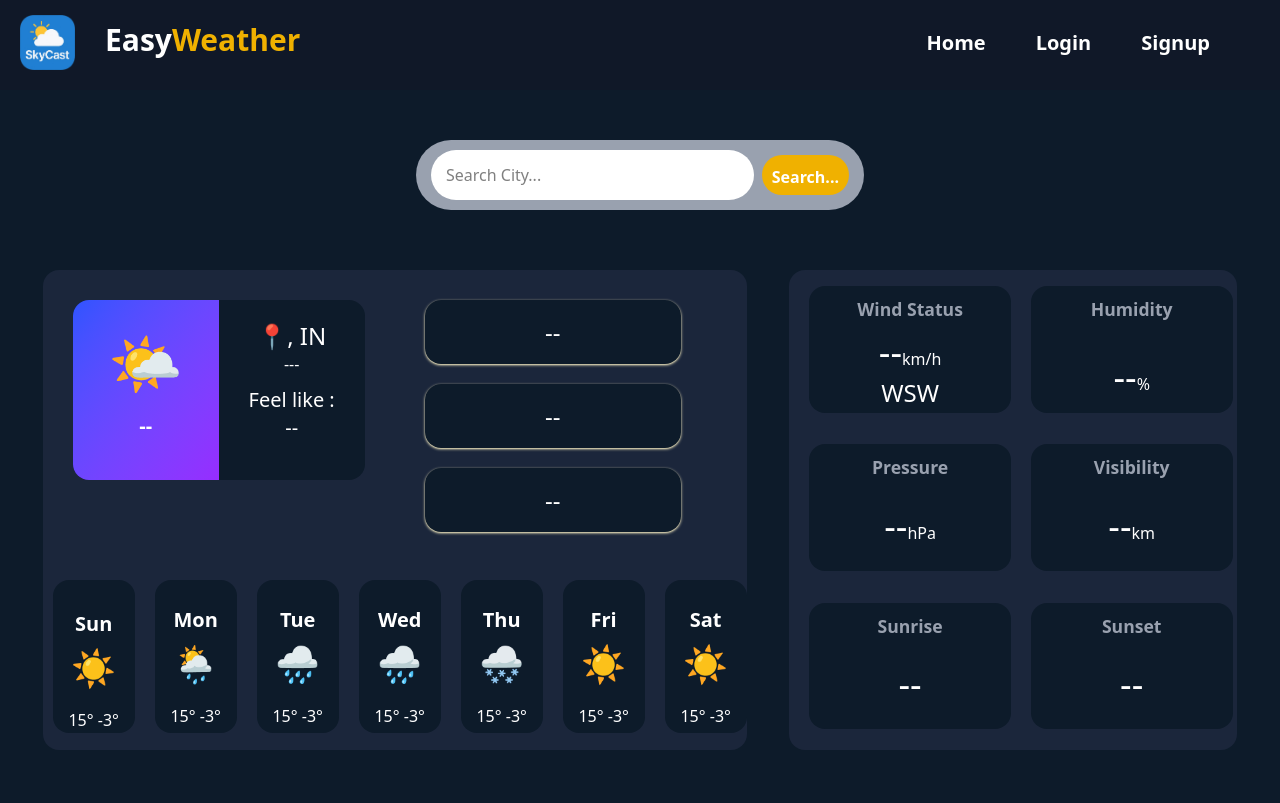
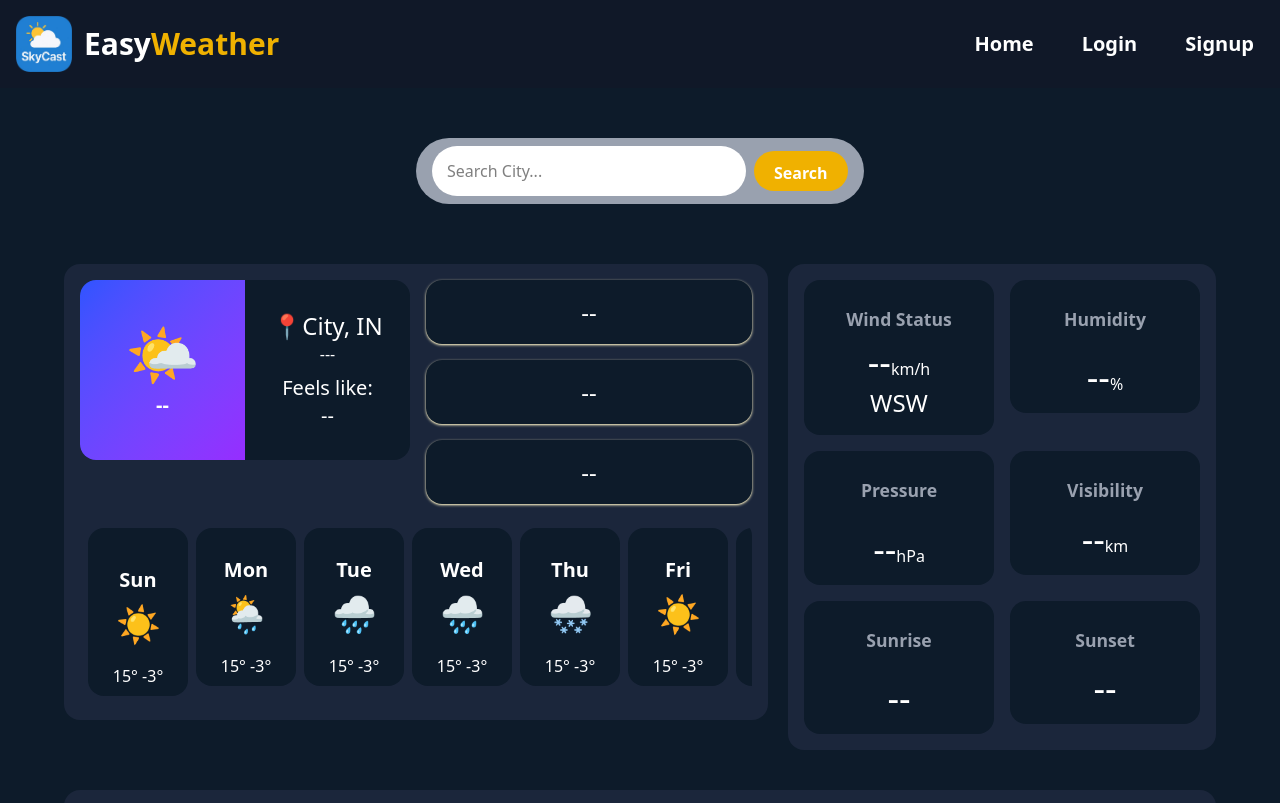
Before and after one commit to AjinathGame/EasyWeather, a React (Vite) app: page / in a window 1280 px wide. Shown: the top 803 px of the page. Built offline with nearby package versions, Linux system fonts and the light colour scheme.

Commit message:
add media quries

```diff
--- a/src/components/Navbar.jsx
+++ b/src/components/Navbar.jsx
@@ -6,19 +6,22 @@ import Logo from '../assets/favicon.png'
 const Navbar = () => {
   return (
     <>
-      <div className='h-auto pb-[20px] w-screen bg-gray-900 flex justify-between flex-col md:flex-row md:items-center md:justify-between items-start '>
-        <img src={Logo} className='h-[70px] w-[70px] pt-[15px] ml-[20px]'></img>
-        <h1 className='text-white text-3xl font-bold ml-[30px] mt-[10px]  '>Easy<span className='text-yellow-500'>Weather</span></h1>
-        <div className='flex mr-[70px] gap-[50px] w-screen justify-center items-center mt-[15px] md:justify-end'>
+      <div className='h-auto w-screen bg-gray-900 flex flex-col sm:flex-row items-center justify-between p-4 gap-4'>
+        {/* Logo and Title */}
+        <div className="flex items-center justify-center">
+          <img src={Logo} alt="EasyWeather Logo" className='h-12 w-12 sm:h-14 sm:w-14' />
+          <h1 className='text-white text-2xl sm:text-3xl font-bold ml-3'>Easy<span className='text-yellow-500'>Weather</span></h1>
+        </div>
+
+        {/* Navigation Links */}
+        <div className='flex gap-6 sm:gap-8 md:gap-12 items-center'>
           <Link to='/'>
           <span className='text-white text-xl font-bold cursor-pointer'>Home</span></Link>
           <Link to='/login'>
           <span className='text-white text-xl font-bold cursor-pointer'>Login</span></Link>
           <Link to='/signin'>
-          <span className='text-white text-xl font-bold cursor-pointer'>Signup</span></Link>
+          <span className='text-white text-xl font-bold cursor-pointer mr-[10px]'>Signup</span></Link>
         </div>
-
-
       </div>
     </>
   )
--- a/src/view/Home.jsx
+++ b/src/view/Home.jsx
@@ -48,132 +48,122 @@ const Home = () => {
   document.title = `EasyWeather - ${input}`
 
   return (
-    <div className='h-auto w-screen bg-[#0d1b2a] pb-20'>
+    <div className='h-auto min-h-screen w-screen bg-[#0d1b2a] pb-20'>
       <Navbar />
       <div className=' flex top-0'>
-        <div className='h-[70px] w-[90vw]  md:w-[60vw] lg:w-[45vw] xl:w-[35vw] p-[15px] bg-gray-400  flex justify-center lg:justify-evenly m-auto mt-[50px] lg:p-[15px] gap-2 rounded-full items-center px-4'>
-          <input type='text' placeholder='Search City...' className='h-[50px]  w-[90vw] md:w-[70vw] lg:w-[60vw] xl:w-[50vw] rounded-full pl-[15px] outline-none bg-white' onChange={(e) => setinput(e.target.value)} />
+        <div className='h-auto w-[90vw] md:w-[60vw] lg:w-[45vw] xl:w-[35vw] p-2 bg-gray-400 flex  sm:flex-row justify-center m-auto mt-[50px] gap-2 rounded-full items-center px-4'>
+          <input type='text' placeholder='Search City...' className='h-[50px] w-full rounded-full pl-[15px] outline-none bg-white' onChange={(e) => setinput(e.target.value)} />
           <button
-            className='bg-yellow-500 h-[40px]  w-[100px] text-white font-bold p-[10px] rounded-full cursor-pointer' onClick={() => loaddata(input)}>Search...
+            className='bg-yellow-500 h-[40px] w-[120px] text-white font-bold p-[10px] rounded-full cursor-pointer' onClick={() => loaddata(input)}>Search
           </button>
         </div>
       </div>
-      <div className='h-[60vh] w-[100vw] mt-[60px] m-auto flex justify-evenly items-center'>
-        <div className='h-[60vh] w-[55vw] bg-[#1b263b] rounded-2xl flex flex-col'>
-          <div className='flex'>
-          <div className='m-[30px] h-[180px] w-[330px] bg-[#0d1b2a] rounded-2xl flex justify-between ' >
-            <div className='h-[100%] w-[50%] bg-gradient-to-br from-[#2e54ff] to-[#962dff] rounded-l-2xl'>
-              <h1 className='sun text-6xl text-center  mt-[30px] '>🌤️</h1>
+      <div className='h-auto w-[95vw] md:w-[90vw] mt-[60px] m-auto flex flex-col lg:flex-row justify-evenly items-start gap-5'>
+        <div className='h-auto w-full lg:w-[55vw] bg-[#1b263b] rounded-2xl flex flex-col p-4'>
+          <div className='flex flex-col md:flex-row gap-4'>
+            <div className='h-[180px] w-full md:w-[330px] bg-[#0d1b2a] rounded-2xl flex justify-between'>
+              <div className='h-full w-1/2 bg-gradient-to-br from-[#2e54ff] to-[#962dff] rounded-l-2xl flex flex-col justify-center items-center'>
+                <h1 className='sun text-6xl'>🌤️</h1>
 
-              <h4 className='text-center m-auto mt-[20px] font-bold text-xl text-white '>
+                <h4 className='text-center font-bold text-xl text-white mt-2'>
                   {data.main ? `${data.main.temp} °C` : "--"}
                 </h4>
 
               </div>
-            <div className='h-[100%] w-[50%] rounded-r-2xl'>
-              <h3 className='text-center m-auto mt-[20px] text-2xl text-white '>📍{data.name}, IN</h3>
+              <div className='h-full w-1/2 rounded-r-2xl flex flex-col justify-center items-center'>
+                <h3 className='text-center text-2xl text-white'>📍{data.name || 'City'}, IN</h3>
                 <h1 className='text-center text-white'>---</h1>
-              <h3 className='text-center m-auto mt-[10px] text-xl text-white '>
-                Feel like : <br /> {data.main ? `${data.main.feels_like} °C` : "--"}
+                <h3 className='text-center text-xl text-white mt-2'>
+                  Feels like: <br /> {data.main ? `${data.main.feels_like} °C` : "--"}
                 </h3>
               </div>
-
             </div>
-          <div className='m-[30px] h-[250px] w-[330px] rounded-2xl flex flex-col gap-[20px] '>
-            <div className='h-[8vh] w-[20vw] bg-[#0d1b2a] rounded-2xl flex justify-center items-center shadow-sm shadow-amber-100'>
-              <h1 className='text-white text-2xl text-center'>{data.main ? `${data.main.temp} °C` : "--"}</h1>
-
+            <div className='w-full md:w-auto flex-grow rounded-2xl flex flex-row md:flex-col gap-4'>
+              <div className='h-auto md:h-[8vh] w-full bg-[#0d1b2a] rounded-2xl flex justify-center items-center shadow-sm shadow-amber-100 p-2'>
+                <h1 className='text-white text-xl md:text-2xl text-center'>{data.main ? `${data.main.temp} °C` : "--"}</h1>
               </div>
-            <div className='h-[8vh] w-[20vw] bg-[#0d1b2a] rounded-2xl flex justify-center items-center shadow-sm shadow-amber-100 '>
-              <h1 className='text-white text-2xl text-center'>{data.wind ? `${data.wind.speed} km/h` : "--"}</h1>
-
+              <div className='h-auto md:h-[8vh] w-full bg-[#0d1b2a] rounded-2xl flex justify-center items-center shadow-sm shadow-amber-100 p-2'>
+                <h1 className='text-white text-xl md:text-2xl text-center'>{data.wind ? `${data.wind.speed} km/h` : "--"}</h1>
               </div>
-            <div className='h-[8vh] w-[20vw] bg-[#0d1b2a] rounded-2xl flex justify-center items-center shadow-sm shadow-amber-100'>
-              <h1 className='text-white text-2xl text-center'>{data.main ? `${data.main.humidity}%` : "--"}</h1>
-
+              <div className='h-auto md:h-[8vh] w-full bg-[#0d1b2a] rounded-2xl flex justify-center items-center shadow-sm shadow-amber-100 p-2'>
+                <h1 className='text-white text-xl md:text-2xl text-center'>{data.main ? `${data.main.humidity}%` : "--"}</h1>
               </div>
             </div>
           </div>
-          <div className='h-[25vh] w-[100%]  rounded-2xl flex gap-[10px]'>
-            <div className='h-[90%] w-[100px] bg-[#0d1b2a] rounded-2xl ml-[10px] flex justify-start items-center flex-col'>
+          <div className='h-auto w-full rounded-2xl flex overflow-x-auto gap-2 mt-4 p-2'>
+            {/* 7-day forecast */}
+            <div className='h-full min-w-[100px] bg-[#0d1b2a] rounded-2xl flex justify-start items-center flex-col p-2'>
               <h3 className='text-white text-xl font-bold mt-[30px]'>Sun</h3>
               <h1 className='text-4xl mt-[10px]'>☀️</h1>
               <h4 className='text-white text-[1rem] mt-[20px] '>15° -3°</h4>
             </div>
-            <div className='h-[90%] w-[100px] bg-[#0d1b2a] rounded-2xl ml-[10px] flex justify-center items-center flex-col'>
+            <div className='h-full min-w-[100px] bg-[#0d1b2a] rounded-2xl flex justify-center items-center flex-col p-2'>
               <h3 className='text-white text-xl font-bold mt-[20px]'>Mon</h3>
               <h1 className='text-4xl mt-[10px]'>🌦️</h1>
               <h4 className='text-white text-[1rem] mt-[20px] '>15° -3°</h4>
             </div>
-            <div className='h-[90%] w-[100px] bg-[#0d1b2a] rounded-2xl ml-[10px] flex justify-center items-center flex-col'>
+            <div className='h-full min-w-[100px] bg-[#0d1b2a] rounded-2xl flex justify-center items-center flex-col p-2'>
               <h3 className='text-white text-xl font-bold mt-[20px]'>Tue</h3>
               <h1 className='text-4xl mt-[10px]'>🌧️</h1>
               <h4 className='text-white text-[1rem] mt-[20px] '>15° -3°</h4>
             </div>
-            <div className='h-[90%] w-[100px] bg-[#0d1b2a] rounded-2xl ml-[10px] flex justify-center items-center flex-col'>
+            <div className='h-full min-w-[100px] bg-[#0d1b2a] rounded-2xl flex justify-center items-center flex-col p-2'>
               <h3 className='text-white text-xl font-bold mt-[20px]'>Wed</h3>
               <h1 className='text-4xl mt-[10px]'>🌧️</h1>
               <h4 className='text-white text-[1rem] mt-[20px] '>15° -3°</h4>
             </div>
-            <div className='h-[90%] w-[100px] bg-[#0d1b2a] rounded-2xl ml-[10px] flex justify-center items-center flex-col'>
+            <div className='h-full min-w-[100px] bg-[#0d1b2a] rounded-2xl flex justify-center items-center flex-col p-2'>
               <h3 className='text-white text-xl font-bold mt-[20px]'>Thu</h3>
               <h1 className='text-4xl mt-[10px]'>🌨️</h1>
               <h4 className='text-white text-[1rem] mt-[20px] '>15° -3°</h4>
             </div>
-            <div className='h-[90%] w-[100px] bg-[#0d1b2a] rounded-2xl ml-[10px] flex justify-center items-center flex-col'>
+            <div className='h-full min-w-[100px] bg-[#0d1b2a] rounded-2xl flex justify-center items-center flex-col p-2'>
               <h3 className='text-white text-xl font-bold mt-[20px]'>Fri</h3>
               <h1 className='text-4xl mt-[10px]'>☀️</h1>
               <h4 className='text-white text-[1rem] mt-[20px] '>15° -3°</h4>
             </div>
-            <div className='h-[90%] w-[100px] bg-[#0d1b2a] rounded-2xl ml-[10px] flex justify-center items-center flex-col'>
+            <div className='h-full min-w-[100px] bg-[#0d1b2a] rounded-2xl flex justify-center items-center flex-col p-2'>
               <h3 className='text-white text-xl font-bold mt-[20px]'>Sat</h3>
               <h1 className='text-4xl mt-[10px]'>☀️</h1>
               <h4 className='text-white text-[1rem] mt-[20px] '>15° -3°</h4>
             </div>
-
           </div>
         </div>
-        <div className='h-[60vh] w-[35vw] bg-[#1b263b] rounded-2xl'>
-          <div className='h-[33%] w-[100%] flex  items-center'>
-            <div className='h-[80%] w-[45%] ml-[20px] bg-[#0d1b2a] rounded-2xl flex flex-col '>
+        <div className='h-auto w-full lg:w-[35vw] bg-[#1b263b] rounded-2xl p-4 flex flex-col gap-4'>
+          <div className='flex-1 w-full flex flex-col sm:flex-row gap-4'>
+            <div className='h-full w-full sm:w-1/2 bg-[#0d1b2a] rounded-2xl flex flex-col p-4'>
               <h3 className='text-gray-400 text-[1.1rem] text-center mt-[10px] font-bold'>Wind Status</h3>
               <h1 className='text-white text-4xl text-center mt-[10px]'>{data.wind ? `${data.wind.speed} ` : "--"}<span className='text-white text-[1rem] '>km/h</span></h1>
               <h3 className='text-white text-2xl text-center mt-[5px]'>WSW</h3>
             </div>
-            <div className='h-[80%] w-[45%] ml-[20px] bg-[#0d1b2a] rounded-2xl flex flex-col gap-[10px]'>
+            <div className='h-full w-full sm:w-1/2 bg-[#0d1b2a] rounded-2xl flex flex-col p-4'>
               <h3 className='text-gray-400 text-[1.1rem] text-center mt-[10px] font-bold'>Humidity</h3>
-              <h1 className='text-white text-4xl text-center mt-[25px]'>{data.main ? `${data.main.humidity} ` : "--"}<span className='text-white text-[1rem] '>%</span></h1>
-
-
+              <h1 className='text-white text-4xl text-center mt-[25px]'>{data.main ? `${data.main.humidity} ` : "--"}<span className='text-white text-[1rem]'>%</span></h1>
             </div>
           </div>
-          <div className='h-[33%] w-[100%] flex  items-center'>
-            <div className='h-[80%] w-[45%] ml-[20px] bg-[#0d1b2a] rounded-2xl flex flex-col '>
+          <div className='flex-1 w-full flex flex-col sm:flex-row gap-4'>
+            <div className='h-full w-full sm:w-1/2 bg-[#0d1b2a] rounded-2xl flex flex-col p-4'>
               <h3 className='text-gray-400 text-[1.1rem] text-center mt-[10px] font-bold'>Pressure</h3>
               <h1 className='text-white text-4xl text-center mt-[25px]'>{data.main ? `${data.main.pressure} ` : "--"}<span className='text-white text-[1rem] '>hPa</span></h1>
-
-
             </div>
-            <div className='h-[80%] w-[45%] ml-[20px] bg-[#0d1b2a] rounded-2xl flex flex-col gap-[10px]'>
+            <div className='h-full w-full sm:w-1/2 bg-[#0d1b2a] rounded-2xl flex flex-col p-4'>
               <h3 className='text-gray-400 text-[1.1rem] text-center mt-[10px] font-bold'>Visibility</h3>
               <h1 className='text-white text-4xl text-center mt-[15px]'>{data.visibility ? `${(data.visibility / 1000).toFixed(1)} ` : "--"}<span className='text-white text-[1rem] '>km</span></h1>
-
             </div>
           </div>
-          <div className='h-[33%] w-[100%] flex  items-center'>
-            <div className='h-[80%] w-[45%] ml-[20px] bg-[#0d1b2a] rounded-2xl flex flex-col '>
+          <div className='flex-1 w-full flex flex-col sm:flex-row gap-4'>
+            <div className='h-full w-full sm:w-1/2 bg-[#0d1b2a] rounded-2xl flex flex-col p-4'>
               <h3 className='text-gray-400 text-[1.1rem] text-center mt-[10px] font-bold'>Sunrise</h3>
               <h1 className='text-white text-4xl text-center mt-[25px]'>{data.sys ? formatTime(data.sys.sunrise) : "--"}</h1>
             </div>
-            <div className='h-[80%] w-[45%] ml-[20px] bg-[#0d1b2a] rounded-2xl flex flex-col gap-[10px]'>
+            <div className='h-full w-full sm:w-1/2 bg-[#0d1b2a] rounded-2xl flex flex-col p-4'>
               <h3 className='text-gray-400 text-[1.1rem] text-center mt-[10px] font-bold'>Sunset</h3>
               <h1 className='text-white text-4xl text-center mt-[15px]'>{data.sys ? formatTime(data.sys.sunset) : "--"}</h1>
             </div>
           </div>
-
         </div>
       </div>
-      <div className='h-[80vh] w-[80vw] m-auto mt-20  rounded-2xl overflow-hidden'>
+      <div className='h-[50vh] md:h-[80vh] w-[95vw] md:w-[90vw] m-auto mt-10 rounded-2xl overflow-hidden'>
         {data.coord ? (
           <iframe className='h-full w-full' title={`${data.name} location map`} src={`https://maps.google.com/maps?q=${data.coord.lat},${data.coord.lon}&output=embed`} ></iframe> ) : (<div className="h-full w-full flex justify-center items-center bg-[#1b263b]"><p className="text-white text-xl">Search for a city to view it on the map</p></div> )}
       </div>
```
Lines whose indentation alone changed are shown as unchanged.
